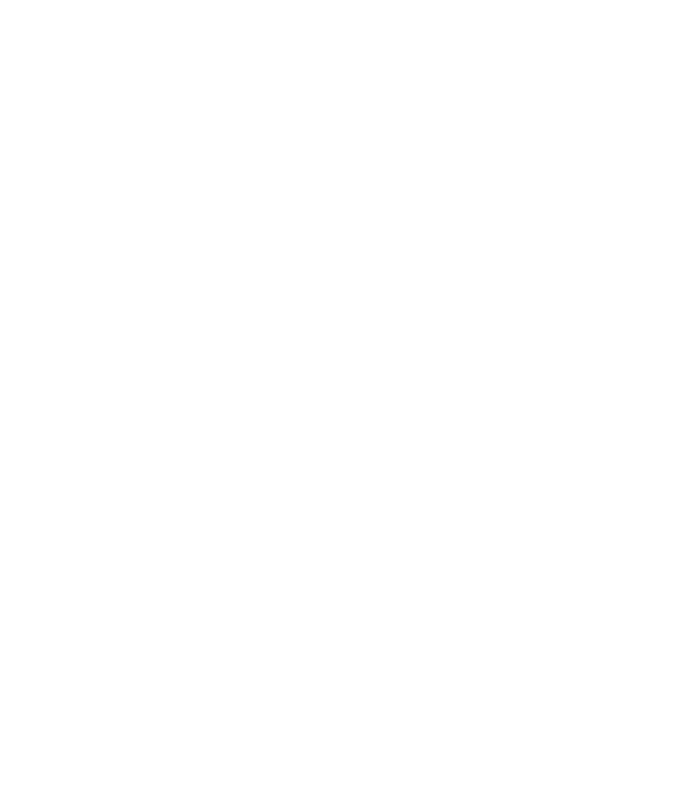
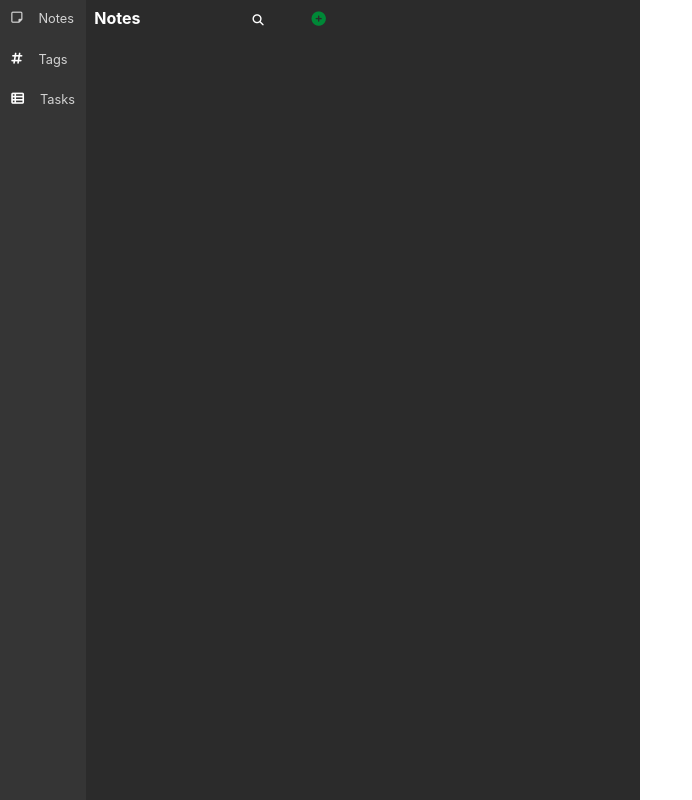
Before and after one commit to Abhay5855/WeNotes, a React (Create React App) app: page /notes in a window 1280 px wide. Shown: the whole page, without its empty margins (0-692 px from the left). Built offline with nearby package versions, Linux system fonts and the light colour scheme.

Commit message:
docs : adding flex direction and reomve the extra div also changing the route path from main to notes so that on refresh the note can be seen

```diff
--- a/src/App.js
+++ b/src/App.js
@@ -18,7 +18,7 @@
             <LandingPage />
           </Route>
 
-          <Route exact path='/main'>
+          <Route exact path='/notes'>
             <Main />
           </Route>
 
--- a/src/components/main_components/Main.js
+++ b/src/components/main_components/Main.js
@@ -17,6 +17,8 @@
     <div className="main__container">
 
       <div className="main__items">
+
+
 
       <Router>
         <Sidebar />
--- a/src/components/main_components/main.css
+++ b/src/components/main_components/main.css
@@ -19,10 +19,14 @@
 }
 
 .main__items {
+  flex: 0.5;
   display: flex;
   flex-direction: row;
-    /* flex: 0.55; */
-    background-color: var(--sidebar);
-    height : 100vh;
+  background-color: var(--sidebar);
+  height : 100vh;
 
 }
+
+.main__routes {
+
+}
--- a/src/notes/Notes.js
+++ b/src/notes/Notes.js
@@ -1,30 +1,31 @@
 import React from "react";
-import './notes.css'
+import "./notes.css";
 
 const Notes = () => {
   return (
-    <div className="notes__container">
-      <header className="notes__header">
+    // <div className="notes__container">
+      <div className="notes__header">
         <ul>
           <li>
-            <h3 style={{color : '#fff'}} className="notes__heading">Notes</h3>
+            <h3  className="notes__heading">
+              Notes
+            </h3>
           </li>
 
           <li>
-            <div>
+            <span className="search">
               <i class="fas fa-search"></i>
-            </div>
+            </span>
           </li>
 
           <li>
-            <div>
-            <i class="fas fa-plus-circle"></i>
-            </div>
+            <span className="add">
+              <i class="fas fa-plus-circle"></i>
+            </span>
           </li>
         </ul>
-      </header>
-    </div>
-
+      </div>
+    // </div>
   );
 };
 
--- a/src/notes/notes.css
+++ b/src/notes/notes.css
@@ -12,20 +12,30 @@
     --hover :  #767676;
   }
 
-
-.notes__container {
-      display: flex;
-      flex-direction: row;
-}
+/*
+.notes__header {
+         position: relative;
+} */
 
 .notes__header ul{
 
-
+    padding: 0.5rem;
     display:flex;
     align-items: center;
 
+
+
+
+
 }
 
+
+.notes__header ul li {
+        list-style: none;
+        justify-content: space-between;
+        /* margin-right: 2rem; */
+
+}
 
 .fas , .fa-search {
 
@@ -34,14 +44,25 @@
 
 }
 
-.fas , .fa-plus-circle {
+.fa-plus-circle {
 
-        background-color: var(--recent);
-        color: var(--main-color);
-        font-size: 0.7rem;
+        /* background-color: var(--recent); */
+        color: var(--recent);
+        font-size: 0.9rem;
 }
 
 .notes__heading {
       color: var(--main-color);
       font-size: 1rem;
 }
+
+.search {
+       margin-left : 7rem;
+       cursor: pointer;
+
+}
+
+.add {
+       margin-left: 3rem;
+       cursor: pointer;
+}
```
